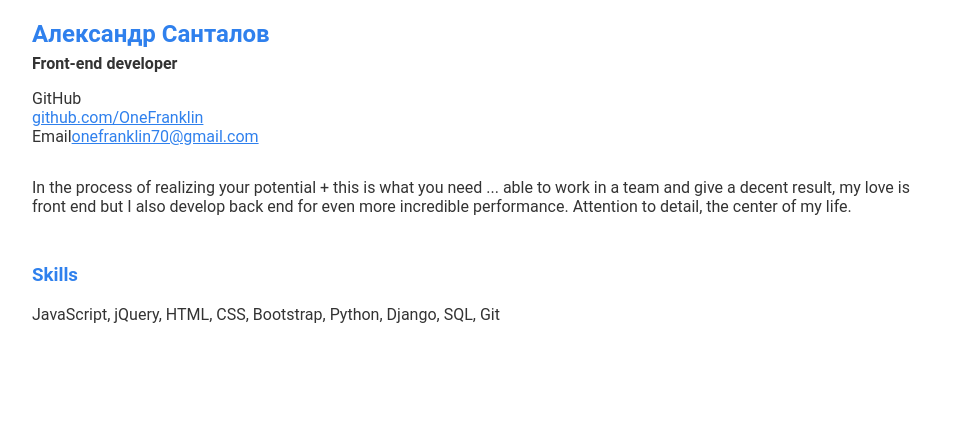
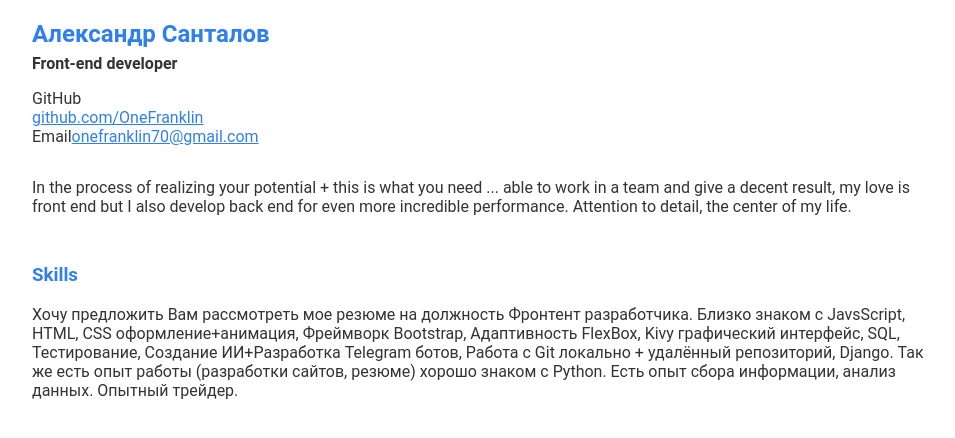
Before and after one commit to OneFranklin/VC, a plain HTML site: page index.html in a window 1280 px wide. Shown: the whole page, without its empty margins (158-1113 px from the left). Drawn offline with Linux system fonts and the light colour scheme.

Commit message:
New string

```diff
--- a/index.html
+++ b/index.html
@@ -42,7 +42,7 @@
       <h3>Skills</h3>
 
       <div>
-        JavaScript, jQuery, HTML, CSS, Bootstrap, Python, Django, SQL, Git
+        Хочу предложить Вам рассмотреть мое резюме на должность Фронтент разработчика. Близко знаком с JavsScript, HTML, CSS оформление+анимация, Фреймворк Bootstrap, Адаптивность FlexBox, Kivy графический интерфейс, SQL, Тестирование, Создание ИИ+Разработка Telegram ботов, Работа с Git локально + удалённый репозиторий, Django. Так же есть опыт работы (разработки сайтов, резюме) хорошо знаком с Python. Есть опыт сбора информации, анализ данных. Опытный трейдер.
       </div>
     </section>
   </div>
```
